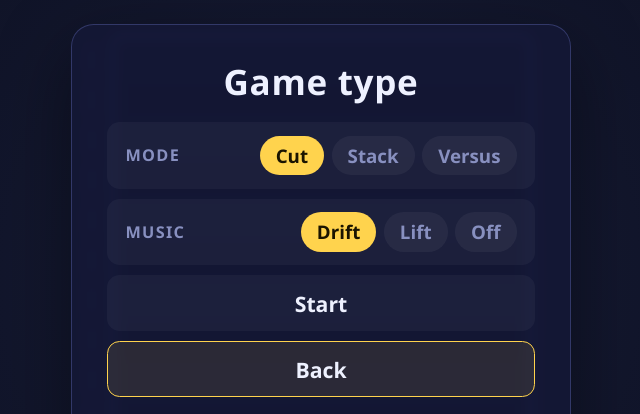
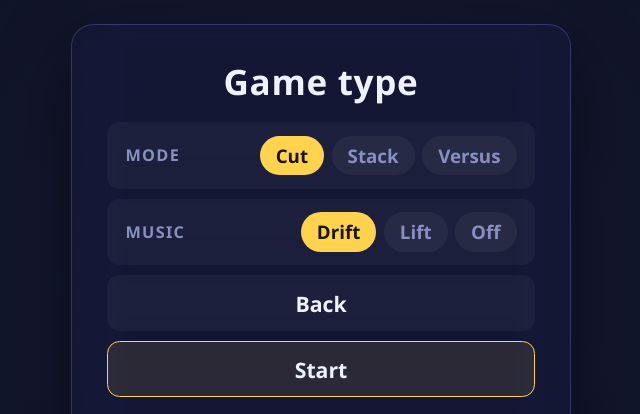
Before and after one commit to Stabyourself/nottetris2, a website built with Vite: page index.html in a window 1280 px wide. Both pictures are taken after a click on the button "Play". Shown: the top 414 px of the page, 319-959 px from the left. Built offline with nearby package versions, Linux system fonts and the light colour scheme; animation ran at ten frames a second; what planck would draw is missing.

Commit message:
Put Start under the mouse after clicking Play
Clicking Play on the title opened the game type screen with Back right
where Play had been, so a second click (or a double-click) went straight
back to the title. Back and Start swap places, which puts Start in that
spot. The panel is also pinned to the top instead of centred: otherwise it
sits lower when the mode's description is short (Versus) and Back slides
back under the cursor.

Co-Authored-By: Claude Opus 5.5 <noreply@anthropic.com>

```diff
--- a/src/main.ts
+++ b/src/main.ts
@@ -305,6 +305,7 @@ function showModeSelect() {
   startMusic();
   menu.show({
     title: 'Game type',
+    className: 'pinned',
     items: [
       {
         type: 'choice',
@@ -327,10 +328,11 @@ function showModeSelect() {
           startMusic();
         },
       },
+      // Start goes last so it, not Back, ends up under the mouse after clicking Play on the title
+      { type: 'button', label: 'Back', action: showTitle },
       { type: 'button', label: 'Start', action: startGame },
-      { type: 'button', label: 'Back', action: showTitle },
     ],
-    initial: 2,
+    initial: 3,
     html: () => modeInfo(settings.mode),
     onBack: showTitle,
   });
--- a/src/style.css
+++ b/src/style.css
@@ -124,6 +124,14 @@ body {
 
 .menu.compact {
   width: min(92%, calc(var(--s) * 320px));
+}
+
+/* Top-aligned instead of centred (3% = the gap a full-height panel has), so the buttons stay put
+   however long the text under them is */
+.menu.pinned {
+  align-self: flex-start;
+  position: relative;
+  top: 3%;
 }
 
 .menu h1 {
```
